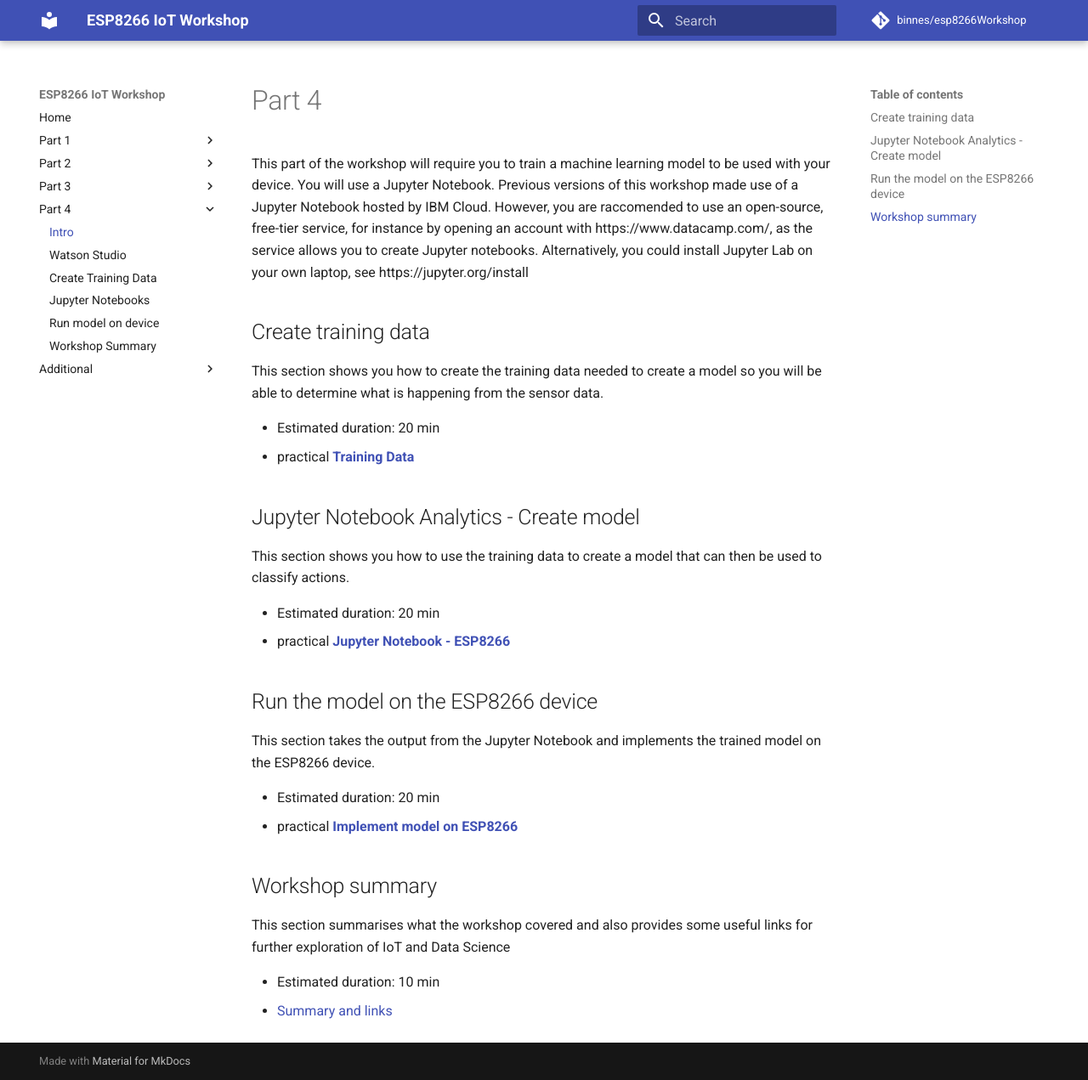
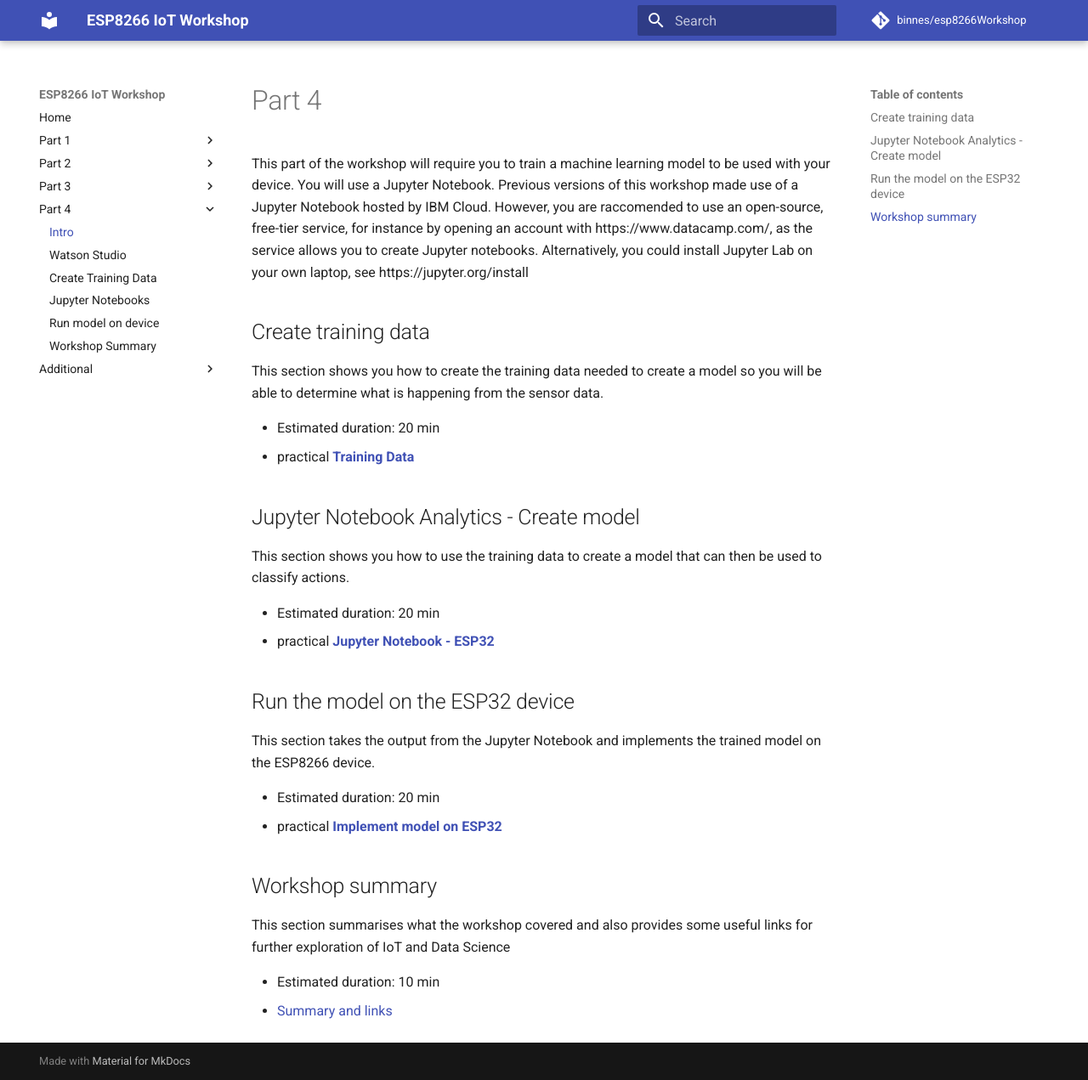
Before and after one commit to mdragone1/ESP32-IoT-Workshop, an MkDocs documentation site: the page built from docs/part4/README.md, in a window 1280 px wide and 1271 px high. Shown: the whole window at 85% size. Built offline with MkDocs 1.6.1 and Material for MkDocs 9.7.7, drawn with Linux system fonts in a browser that asks for light colours; comment, search, counter and statistics services are not loaded.

Commit message:
Update README.md

```diff
--- a/docs/part4/README.md
+++ b/docs/part4/README.md
@@ -18,14 +18,14 @@ This section shows you how to create the training data needed to create a model
 This section shows you how to use the training data to create a model that can then be used to classify actions.
 
 - Estimated duration: 20 min
-- practical [**Jupyter Notebook - ESP8266**](JUPYTER.md)
+- practical [**Jupyter Notebook - ESP32**](JUPYTER.md)
 
-## Run the model on the ESP8266 device
+## Run the model on the ESP32 device
 
 This section takes the output from the Jupyter Notebook and implements the trained model on the ESP8266 device.
 
 - Estimated duration: 20 min
-- practical [**Implement model on ESP8266**](MODEL.md)
+- practical [**Implement model on ESP32**](MODEL.md)
 
 ## Workshop summary
 
```
